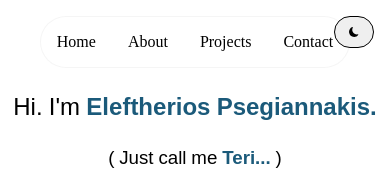
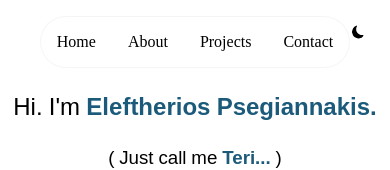
Before and after one commit to Psegiannakis/my-portfolio, a React (Vite) app: page / in a window 390 px wide. Shown: the top 170 px of the page. Built offline with nearby package versions, Linux system fonts and the light colour scheme.

Commit message:
finish dark mode

```diff
--- a/index.html
+++ b/index.html
@@ -10,4 +10,9 @@
     <div id="root"></div>
     <script type="module" src="/src/main.jsx"></script>
   </body>
+  <style>
+    body {
+      margin: 0;
+    }
+  </style>
 </html>
--- a/src/main.jsx
+++ b/src/main.jsx
@@ -1,12 +1,12 @@
 import React from "react";
 import ReactDOM from "react-dom/client";
+import { useState } from "react";
 import Header from "./Header";
 import Hero from "./Hero";
 import Skills from "./Skills";
 import Projects from "./Projects";
 import Contact from "./Contact";
 import "../styles/main.css";
-import { useState } from "react";
 
 function App() {
   const [darkMode, setDarkMode] = useState(false);
@@ -19,10 +19,10 @@ function App() {
     <body className={darkMode ? "dark" : ""}>
       <React.StrictMode>
         <Header darkMode={darkMode} toggleDarkMode={toggleDarkMode} />
-        <Hero darkMode={darkMode} toggleDarkMode={toggleDarkMode} />
-        <Skills darkMode={darkMode} toggleDarkMode={toggleDarkMode} />
-        <Projects darkMode={darkMode} toggleDarkMode={toggleDarkMode} />
-        <Contact darkMode={darkMode} toggleDarkMode={toggleDarkMode} />
+        <Hero darkMode={darkMode} />
+        <Skills darkMode={darkMode} />
+        <Projects darkMode={darkMode} />
+        <Contact darkMode={darkMode} />
       </React.StrictMode>
     </body>
   );
--- a/styles/contact.css
+++ b/styles/contact.css
@@ -25,6 +25,7 @@
   margin: 0 1rem;
   padding: 0.5rem 0.5rem;
   border-radius: 50%;
+  transition: background-color 0.4s ease-in-out;
 }
 
 .icons .bi:hover {
--- a/styles/header.css
+++ b/styles/header.css
@@ -12,7 +12,6 @@
   position: absolute;
   width: 10rem;
   padding: 1rem 1rem;
-  background-color: transparent;
 }
 
 .header {
@@ -25,7 +24,8 @@
 }
 
 body.dark .header {
-  background-color: #1b5a7a;
+  background-color: #1b5a7a78;
+  border: 1px rgba(0, 0, 0, 0.671) solid;
 }
 
 h2 {
@@ -34,11 +34,16 @@ h2 {
   font-style: normal;
   font-size: 1.2rem;
   margin: 1rem 1.5rem;
+  transition: color 0.2s ease-in-out;
 }
 
 h2:hover {
-  color: #1b5a7a;
+  color: #217097a4;
   cursor: pointer;
+}
+
+body.dark h2:hover {
+  color: rgb(5, 5, 5);
 }
 
 .theme-button {
@@ -48,30 +53,35 @@ h2:hover {
   position: absolute;
   top: 0;
   right: 0;
-  width: 2.5rem;
+  width: 2rem;
   height: 2rem;
+  padding: 0;
   margin: 1rem 1rem;
   border: 1px black solid;
   border-radius: 2rem;
   z-index: 1;
+  background-color: white;
   transition: transform 0.3s;
 }
 
 body.dark .theme-button {
-  background-color: black;
-  border: 1px white solid;
+  background-color: #1b5a7a78;
+  border: none;
 }
 
 .theme-button:hover {
   cursor: pointer;
-  transform: scale(1.1);
+  transform: scale(1.13);
 }
 
 .theme-button svg {
-  width: 100%;
-  height: 100%;
+  width: 0.8rem;
+  margin: 1px 1px;
   transition: 1s;
-  margin: 0;
+}
+
+body.dark .theme-button svg {
+  transform: rotate(1turn);
 }
 
 @media (max-width: 776px) {
@@ -86,4 +96,10 @@ body.dark .theme-button {
 }
 
 @media (max-width: 510px) {
+  .theme-button,
+  body.dark .theme-button {
+    border: none;
+    background: none;
+    color: none;
+  }
 }
--- a/styles/main.css
+++ b/styles/main.css
@@ -7,7 +7,6 @@ body {
   background: var(--color-light);
   transition: 0.3s;
   width: 100%;
-  margin: 0 0;
 }
 
 body.dark {
@@ -16,5 +15,5 @@ body.dark {
 }
 
 body.dark svg {
-  color: white;
+  color: var(--color-light);
 }
```
